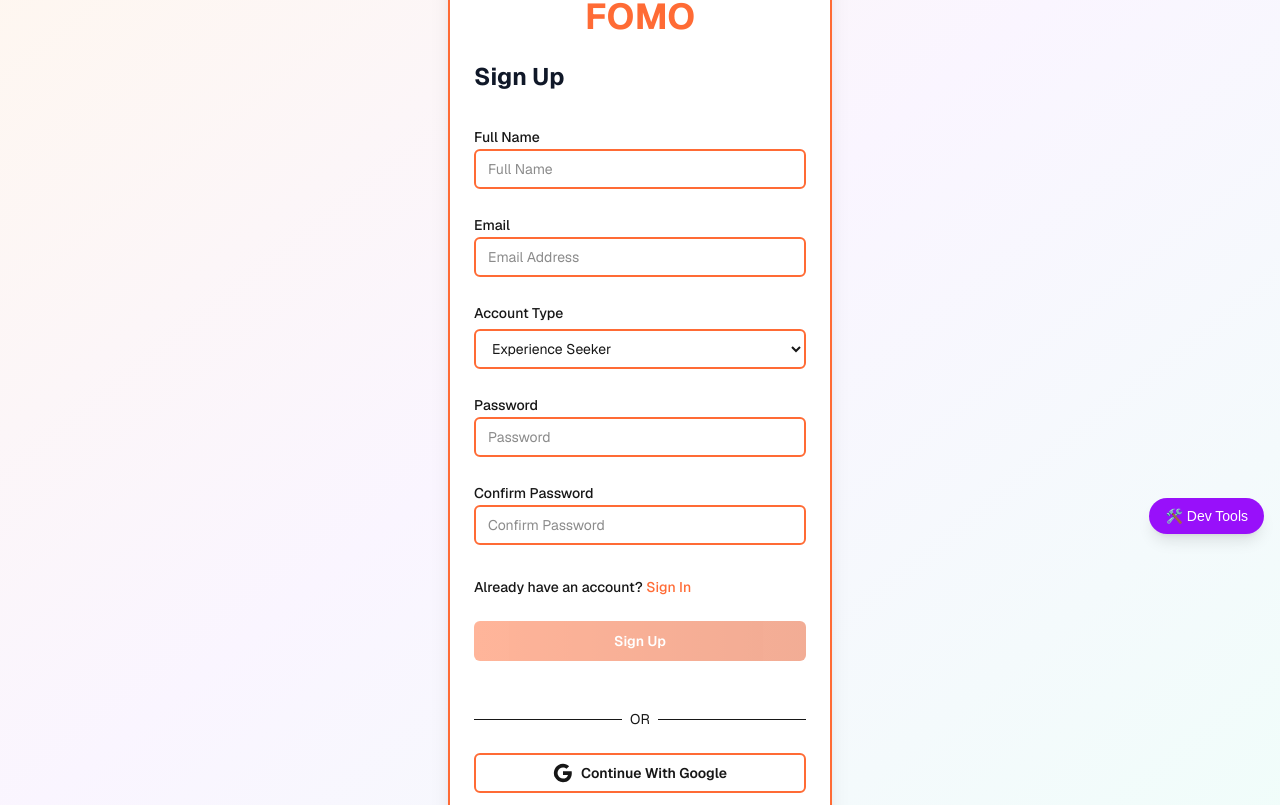
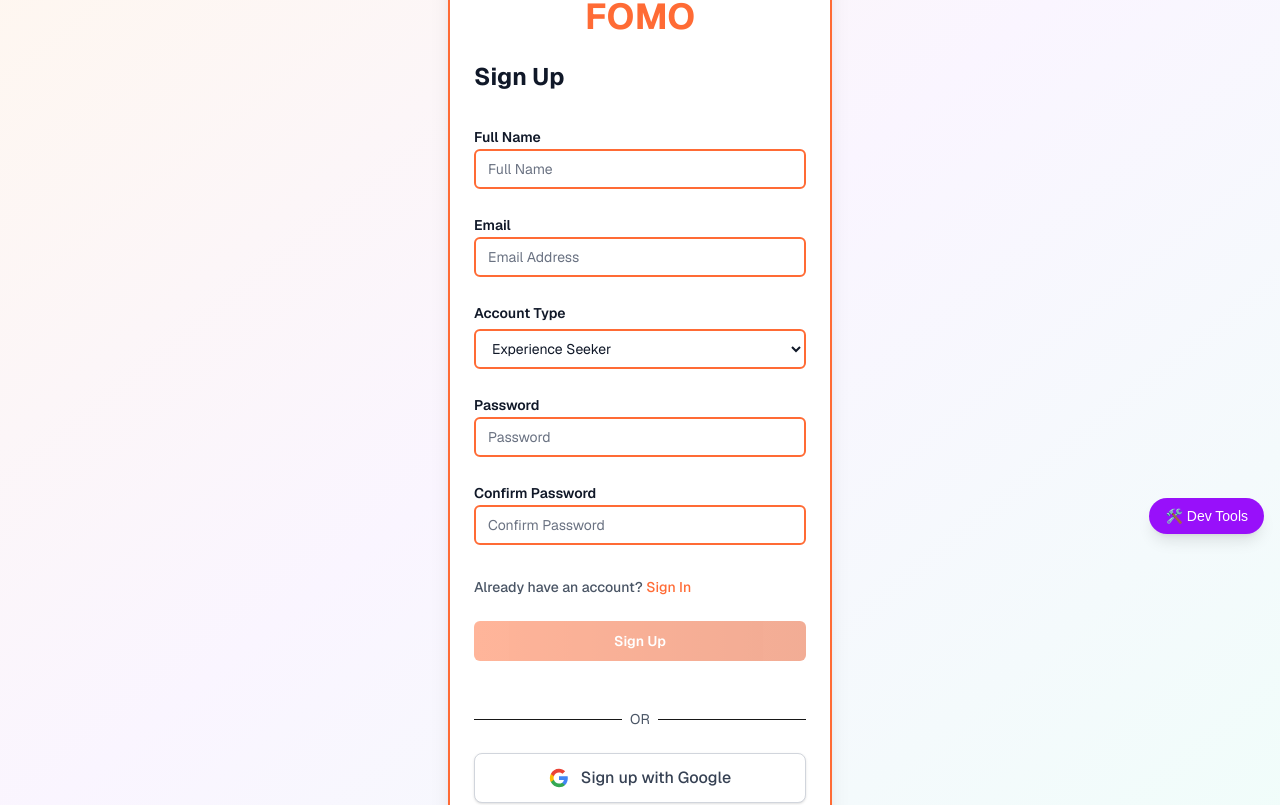
Before and after one commit to VanessaGikebe/FOMO-app, a Next.js app in the folder frontend/: page /signup in a window 1280 px wide. Shown: the part 250-1055 px from the top of the page. Built offline with nearby package versions, Linux system fonts and the light colour scheme; no server answers; the database is empty.

Commit message:
Improved SignIn ,SignUp

```diff
--- a/frontend/src/components/UI Components/SignIn.js
+++ b/frontend/src/components/UI Components/SignIn.js
@@ -117,7 +117,7 @@ export default function SignIn() {
 
         <form onSubmit={handleSubmit} className="space-y-6">
           <div className="space-y-2">
-            <label htmlFor="email" className="text-sm font-medium leading-none text-foreground peer-disabled:cursor-not-allowed peer-disabled:opacity-70">
+            <label htmlFor="email" className="text-sm font-semibold text-gray-900">
               Email
             </label>
             <input
@@ -127,12 +127,12 @@ export default function SignIn() {
               value={email}
               onChange={(e) => setEmail(e.target.value)}
               required
-              className={`${inputBaseClasses} bg-background border-2 border-[#FF6B35] text-foreground placeholder:text-muted-foreground focus:border-[#6C5CE7]`}
+              className={`${inputBaseClasses} bg-white border-2 border-[#FF6B35] text-gray-900 placeholder:text-gray-500 focus:border-[#6C5CE7]`}
             />
           </div>
 
           <div className="space-y-2">
-            <label htmlFor="password" className="text-sm font-medium leading-none text-foreground peer-disabled:cursor-not-allowed peer-disabled:opacity-70">
+            <label htmlFor="password" className="text-sm font-semibold text-gray-900">
               Password
             </label>
             <input
@@ -142,7 +142,7 @@ export default function SignIn() {
               value={password}
               onChange={(e) => setPassword(e.target.value)}
               required
-              className={`${inputBaseClasses} bg-background border-2 border-[#FF6B35] text-foreground placeholder:text-muted-foreground focus:border-[#6C5CE7]`}
+              className={`${inputBaseClasses} bg-white border-2 border-[#FF6B35] text-gray-900 placeholder:text-gray-500 focus:border-[#6C5CE7]`}
             />
           </div>
 
@@ -156,39 +156,39 @@ export default function SignIn() {
 
           <div className="relative my-6">
             <div className="absolute inset-0 flex items-center"><div className="w-full border-t border-border" /></div>
-            <div className="relative flex justify-center text-sm"><span className="px-2 bg-white text-muted-foreground">OR</span></div>
+            <div className="relative flex justify-center text-sm"><span className="px-2 bg-white text-gray-600">OR</span></div>
           </div>
 
           <button
             type="button"
             onClick={handleGoogle}
             disabled={isLoading}
-            className={`${buttonBaseClasses} w-full border-2 border-[#FF6B35] bg-white text-foreground hover:bg-purple-50 hover:border-[#6C5CE7] transition-all disabled:opacity-50 disabled:cursor-not-allowed`}
+            className="w-full flex items-center justify-center gap-3 px-4 py-3 bg-white border border-gray-300 rounded-lg text-gray-700 font-medium hover:bg-gray-50 hover:border-gray-400 transition-all disabled:opacity-50 disabled:cursor-not-allowed shadow-sm hover:shadow-md"
           >
-            <svg className="w-5 h-5 mr-2 text-foreground" viewBox="0 0 24 24">
+            <svg className="w-5 h-5" viewBox="0 0 24 24">
               <path
-                fill="currentColor"
+                fill="#4285F4"
                 d="M22.56 12.25c0-.78-.07-1.53-.2-2.25H12v4.26h5.92c-.26 1.37-1.04 2.53-2.21 3.31v2.77h3.57c2.08-1.92 3.28-4.74 3.28-8.09z"
               />
               <path
-                fill="currentColor"
+                fill="#34A853"
                 d="M12 23c2.97 0 5.46-.98 7.28-2.66l-3.57-2.77c-.98.66-2.23 1.06-3.71 1.06-2.86 0-5.29-1.93-6.16-4.53H2.18v2.84C3.99 20.53 7.7 23 12 23z"
               />
               <path
-                fill="currentColor"
+                fill="#FBBC05"
                 d="M5.84 14.09c-.22-.66-.35-1.36-.35-2.09s.13-1.43.35-2.09V7.07H2.18C1.43 8.55 1 10.22 1 12s.43 3.45 1.18 4.93l2.85-2.22.81-.62z"
               />
               <path
-                fill="currentColor"
+                fill="#EA4335"
                 d="M12 5.38c1.62 0 3.06.56 4.21 1.64l3.15-3.15C17.45 2.09 14.97 1 12 1 7.7 1 3.99 3.47 2.18 7.07l3.66 2.84c.87-2.6 3.3-4.53 6.16-4.53z"
               />
             </svg>
-            Continue With Google
+            {isLoading ? "Signing in..." : "Sign in with Google"}
           </button>
         </form>
 
         <div className="mt-6 text-center text-sm">
-          <p className="text-muted-foreground">
+          <p className="text-gray-600">
             Don't have an account?{" "}
             <Link href="/signup" className="text-[#FF6B35] hover:text-[#E55A2B] hover:underline font-medium transition-colors">
               Sign Up
--- a/frontend/src/components/UI Components/SignUp.js
+++ b/frontend/src/components/UI Components/SignUp.js
@@ -143,7 +143,7 @@ export default function SignUp() {
 
           {/* 1. Full Name */}
           <div className="space-y-2">
-            <label htmlFor="fullName" className="text-sm font-medium leading-none text-foreground peer-disabled:cursor-not-allowed peer-disabled:opacity-70">
+            <label htmlFor="fullName" className="text-sm font-semibold text-gray-900">
               Full Name
             </label>
             <input
@@ -153,13 +153,13 @@ export default function SignUp() {
               value={fullName}
               onChange={(e) => setFullName(e.target.value)}
               required
-              className={`${inputBaseClasses} bg-background border-2 border-[#FF6B35] text-foreground placeholder:text-muted-foreground focus:border-[#6C5CE7]`}
+              className={`${inputBaseClasses} bg-white border-2 border-[#FF6B35] text-gray-900 placeholder:text-gray-500 focus:border-[#6C5CE7]`}
             />
           </div>
 
           {/* 2. Email */}
           <div className="space-y-2">
-            <label htmlFor="email" className="text-sm font-medium leading-none text-foreground peer-disabled:cursor-not-allowed peer-disabled:opacity-70">
+            <label htmlFor="email" className="text-sm font-semibold text-gray-900">
               Email
             </label>
             <input
@@ -169,13 +169,13 @@ export default function SignUp() {
               value={email}
               onChange={(e) => setEmail(e.target.value)}
               required
-              className={`${inputBaseClasses} bg-background border-2 border-[#FF6B35] text-foreground placeholder:text-muted-foreground focus:border-[#6C5CE7]`}
+              className={`${inputBaseClasses} bg-white border-2 border-[#FF6B35] text-gray-900 placeholder:text-gray-500 focus:border-[#6C5CE7]`}
             />
           </div>
 
           {/* 3. Account Type (Simple Native Select) */}
           <div className="space-y-2">
-            <label htmlFor="label" className="text-sm font-medium leading-none text-foreground peer-disabled:cursor-not-allowed peer-disabled:opacity-70">
+            <label htmlFor="label" className="text-sm font-semibold text-gray-900">
               Account Type
             </label>
             <select
@@ -183,8 +183,7 @@ export default function SignUp() {
               value={label}
               onChange={(e) => setLabel(e.target.value)}
               required
-              // Custom styles applied: mt-1 for margin, bg-white, and consistent input styling
-              className="mt-1 h-10 w-full rounded-md border-2 border-[#FF6B35] bg-white px-3 py-2 text-sm text-foreground focus:outline-none focus:ring-2 focus:ring-[#6C5CE7] focus:border-[#6C5CE7] transition-colors"
+              className="mt-1 h-10 w-full rounded-md border-2 border-[#FF6B35] bg-white px-3 py-2 text-sm text-gray-900 focus:outline-none focus:ring-2 focus:ring-[#6C5CE7] focus:border-[#6C5CE7] transition-colors"
             >
                 <option value="Experience Seeker">Experience Seeker</option>
                 <option value="Event Organiser">Event Organiser</option>
@@ -194,7 +193,7 @@ export default function SignUp() {
 
           {/* 4. Password */}
           <div className="space-y-2">
-            <label htmlFor="password" className="text-sm font-medium leading-none text-foreground peer-disabled:cursor-not-allowed peer-disabled:opacity-70">
+            <label htmlFor="password" className="text-sm font-semibold text-gray-900">
               Password
             </label>
             <input
@@ -204,13 +203,13 @@ export default function SignUp() {
               value={password}
               onChange={(e) => setPassword(e.target.value)}
               required
-              className={`${inputBaseClasses} bg-background border-2 border-[#FF6B35] text-foreground placeholder:text-muted-foreground focus:border-[#6C5CE7]`}
+              className={`${inputBaseClasses} bg-white border-2 border-[#FF6B35] text-gray-900 placeholder:text-gray-500 focus:border-[#6C5CE7]`}
             />
           </div>
 
           {/* 5. Confirm Password */}
           <div className="space-y-2">
-            <label htmlFor="confirmPassword" className="text-sm font-medium leading-none text-foreground peer-disabled:cursor-not-allowed peer-disabled:opacity-70">
+            <label htmlFor="confirmPassword" className="text-sm font-semibold text-gray-900">
               Confirm Password
             </label>
             <input
@@ -220,15 +219,15 @@ export default function SignUp() {
               value={confirmPassword}
               onChange={(e) => setConfirmPassword(e.target.value)}
               required
-              className={`${inputBaseClasses} bg-background border-2 border-[#FF6B35] text-foreground placeholder:text-muted-foreground focus:border-[#6C5CE7]`}
+              className={`${inputBaseClasses} bg-white border-2 border-[#FF6B35] text-gray-900 placeholder:text-gray-500 focus:border-[#6C5CE7]`}
             />
           </div>
 
           {/* Already have an account? Link */}
           <div className="text-left pt-2">
-        <p className="text-muted-foreground text-sm font-medium">
+        <p className="text-gray-600 text-sm font-medium">
           Already have an account?{" "}
-          <Link href="/signin" className="text-[#FF6B35] hover:text-[#5B4BCF] hover:underline transition-colors">
+          <Link href="/signin" className="text-[#FF6B35] hover:text-[#E55A2B] hover:underline transition-colors">
             Sign In
           </Link>
         </p>
@@ -259,7 +258,7 @@ export default function SignUp() {
               <div className="w-full border-t border-border" />
             </div>
             <div className="relative flex justify-center text-sm">
-              <span className="px-2 bg-white text-muted-foreground">OR</span>
+              <span className="px-2 bg-white text-gray-600">OR</span>
             </div>
           </div>
 
@@ -268,29 +267,27 @@ export default function SignUp() {
             type="button"
             onClick={handleGoogleSignUp}
             disabled={isLoading}
-            // Inlined base styles + outline variant styles
-            className={`${buttonBaseClasses} w-full border-2 border-[#FF6B35] bg-white text-foreground hover:bg-purple-50 hover:border-[#6C5CE7] transition-all disabled:opacity-50 disabled:cursor-not-allowed`}
+            className="w-full flex items-center justify-center gap-3 px-4 py-3 bg-white border border-gray-300 rounded-lg text-gray-700 font-medium hover:bg-gray-50 hover:border-gray-400 transition-all disabled:opacity-50 disabled:cursor-not-allowed shadow-sm hover:shadow-md"
           >
-            {/* Google Logo SVG - Set to text-foreground (black) */}
-            <svg className="w-5 h-5 mr-2 text-foreground" viewBox="0 0 24 24">
+            <svg className="w-5 h-5" viewBox="0 0 24 24">
               <path
-                fill="currentColor"
+                fill="#4285F4"
                 d="M22.56 12.25c0-.78-.07-1.53-.2-2.25H12v4.26h5.92c-.26 1.37-1.04 2.53-2.21 3.31v2.77h3.57c2.08-1.92 3.28-4.74 3.28-8.09z"
               />
               <path
-                fill="currentColor"
+                fill="#34A853"
                 d="M12 23c2.97 0 5.46-.98 7.28-2.66l-3.57-2.77c-.98.66-2.23 1.06-3.71 1.06-2.86 0-5.29-1.93-6.16-4.53H2.18v2.84C3.99 20.53 7.7 23 12 23z"
               />
               <path
-                fill="currentColor"
+                fill="#FBBC05"
                 d="M5.84 14.09c-.22-.66-.35-1.36-.35-2.09s.13-1.43.35-2.09V7.07H2.18C1.43 8.55 1 10.22 1 12s.43 3.45 1.18 4.93l2.85-2.22.81-.62z"
               />
               <path
-                fill="currentColor"
+                fill="#EA4335"
                 d="M12 5.38c1.62 0 3.06.56 4.21 1.64l3.15-3.15C17.45 2.09 14.97 1 12 1 7.7 1 3.99 3.47 2.18 7.07l3.66 2.84c.87-2.6 3.3-4.53 6.16-4.53z"
               />
             </svg>
-            Continue With Google
+            {isLoading ? "Signing up..." : "Sign up with Google"}
           </button>
         </form>
       </div>
--- a/frontend/src/components/pages/EventDetailsPage.js
+++ b/frontend/src/components/pages/EventDetailsPage.js
@@ -128,13 +128,13 @@ export default function EventDetailsPage({
   return (
     <div className="min-h-screen bg-gray-50">
       {/* Back */}
-      <div className="bg-white border-b">
+      <div className="bg-white border-b border-gray-200 shadow-sm">
         <div className="max-w-6xl mx-auto px-6 py-4">
           <Link
             href={getBackLink()}
-            className="text-gray-600 hover:text-gray-900 flex items-center gap-2"
+            className="text-[#FF6B35] hover:text-[#E55A2B] flex items-center gap-2 font-medium transition-colors"
           >
-            <ArrowLeft className="w-4 h-4" /> Back to Events
+            <ArrowLeft className="w-5 h-5" /> Back to Events
           </Link>
         </div>
       </div>
```
Also changed, not shown: frontend/package.json (+6 -2 lines), 1 other file (tests, documents, lock files or other folders).
